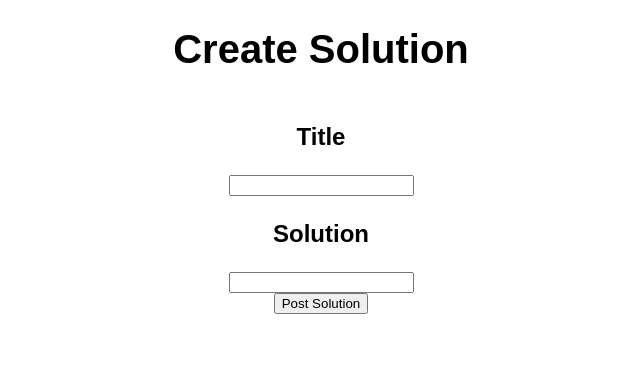
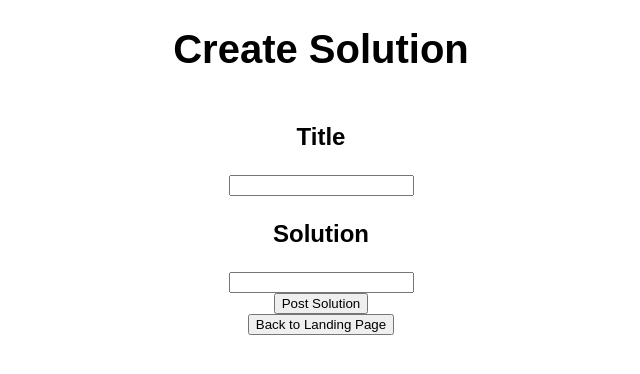
Before and after one commit to miles-phillips0/Amdocs-Hackathon-2022, a Flask app: page /createSolution in a window 1280 px wide. Shown: the top 374 px of the page, without its empty margins (319-959 px from the left). Run offline with Flask 2, Linux system fonts and the light colour scheme; the visitor is signed in with stand-in values (Sample User, id 1).

Commit message:
added back button to createsolution.html

```diff
--- a/main.py
+++ b/main.py
@@ -120,13 +120,16 @@ def problemList():
 def createSolution():
     if flask.request.method == "POST":
         data = flask.request.form
-        new_problem = Problem(
-            title=data['title'],
-            solution=data['solution'],
-            author=current_user.username,
-        )
-        db.session.add(new_problem)
-        db.session.commit()
+        if data['btn_id'] == 'post_solution':
+            new_problem = Problem(
+                title=data['title'],
+                solution=data['solution'],
+                author=current_user.username,
+            )
+            db.session.add(new_problem)
+            db.session.commit()
+        if data['btn_id'] == 'back':
+            return flask.redirect("/landingPage")
 
     return flask.render_template("createSolution.html")
 
--- a/templates/createSolution.html
+++ b/templates/createSolution.html
@@ -8,11 +8,16 @@
             Create Solution
         </h1>
         <form method="POST" action="/createSolution">
+            <input type="hidden" name="btn_id" value="post_solution">
             <p>Title</p>
             <input type="text" name="title">
             <p>Solution</p>
             <input type="text" name="solution"><br>
             <input type="submit" value="Post Solution">
         </form>
+        <form method="POST" action="/createSolution">
+            <input type="hidden" name="btn_id" value="back">
+            <input type="submit" value="Back to Landing Page">
+        </form>
     </body>
 </html>
```
